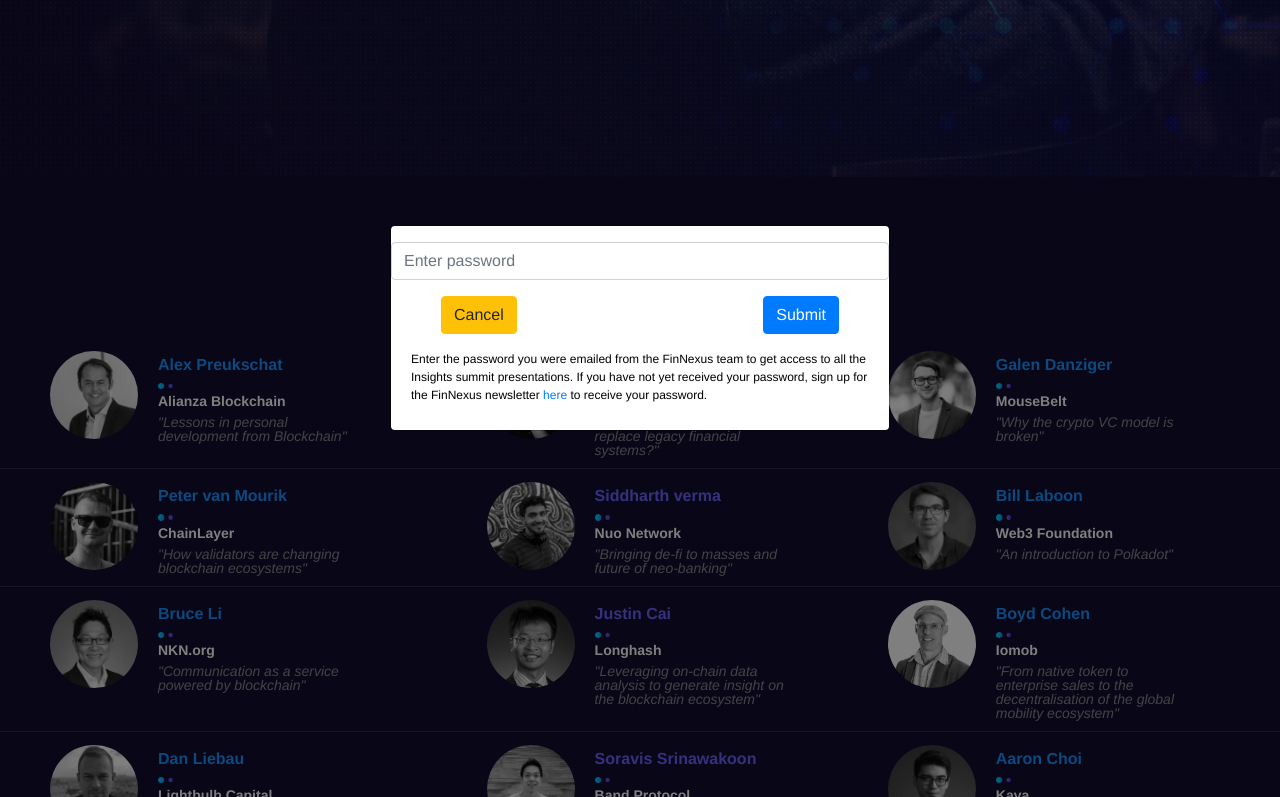
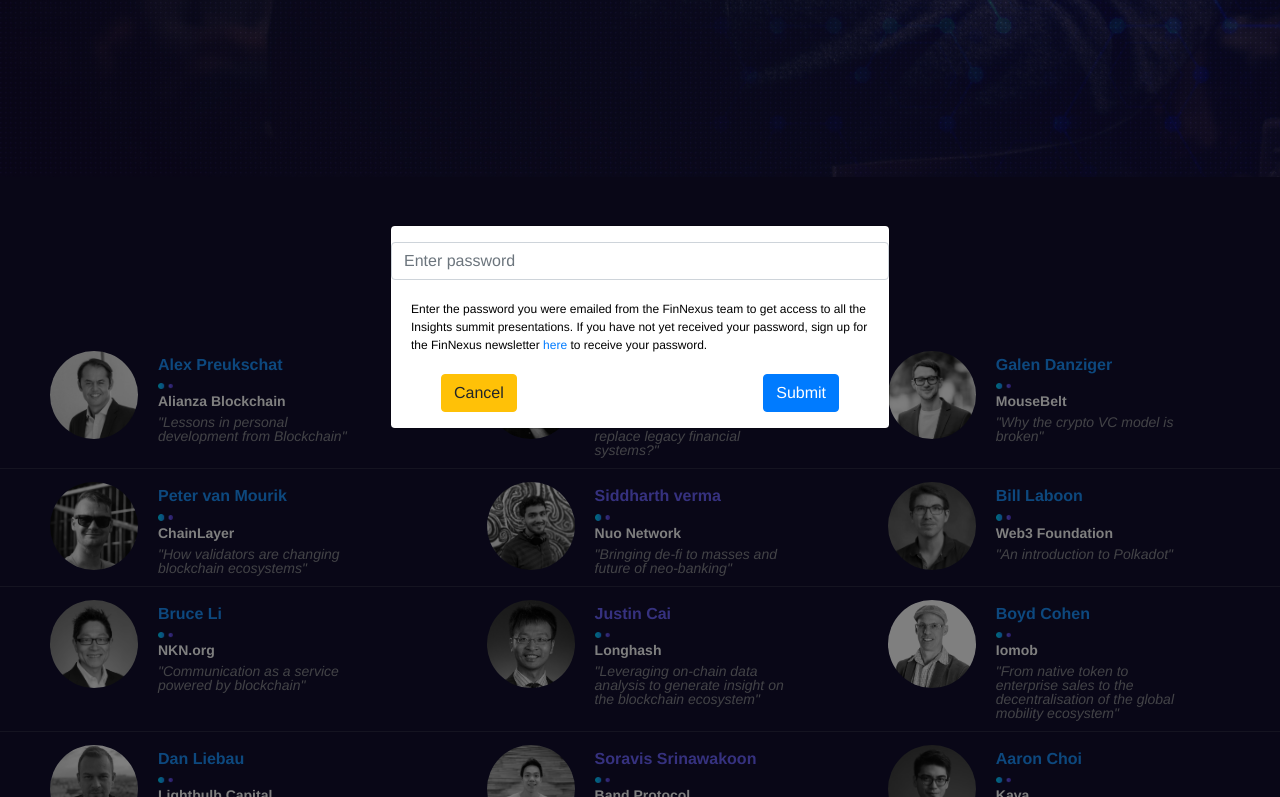
Before and after one commit to Phoenix-Finance/insights.finnexus_web, a plain HTML site: page index.html in a window 1280 px wide. Both pictures are taken after a click on the element 227 px from the left and 1020 px from the top of the page. Shown: the part 623-1420 px from the top of the page. Drawn offline with Linux system fonts and the light colour scheme.

Commit message:
update: -n

```diff
--- a/css/index.css
+++ b/css/index.css
@@ -895,9 +895,9 @@
     color: black;
     font-size: 12px;
     display: block;
-    margin-top: 70px;
+    margin-top: 20px;
     padding: 0 20px;
-    margin-bottom: 10px;
+    margin-bottom: 20px;
     line-height: 1.5;
 }
 
--- a/css/pc.css
+++ b/css/pc.css
@@ -900,9 +900,9 @@
     color: black;
     font-size: 12px;
     display: block;
-    margin-top: 70px;
+    margin-top: 20px;
     padding: 0 20px;
-    margin-bottom: 10px;
+    margin-bottom: 20px;
     line-height: 1.5;
 }
 
--- a/css/phone.css
+++ b/css/phone.css
@@ -955,9 +955,9 @@
     color: black;
     font-size: 12px;
     display: block;
-    margin-top: 70px;
+    margin-top: 20px;
     padding: 0 20px;
-    margin-bottom: 10px;
+    margin-bottom: 20px;
     line-height: 1.5;
 }
 
--- a/js/bingData.js
+++ b/js/bingData.js
@@ -115,12 +115,15 @@
                     <label for="pwd">Password:</label>
                     <input type="password" class="form-control" id="pwd" placeholder="Enter password">
             </div>
-            <button id="cancel" type="submit" class="btn btn-warning">Cancel</button>
-            <button id="submit" type="submit" class="btn btn-primary">Submit</button>
+
             <span class="tip">Enter the password you were emailed from the FinNexus team to get access to all the Insights summit presentations.
             If you have not yet received your password, sign up for the FinNexus newsletter
             <a href="https://mailchi.mp/e135a0f4e0d6/insights_summit" target="_blank">here</a> to receive your password.
             </span>
+
+            <button id="cancel" type="submit" class="btn btn-warning">Cancel</button>
+            <button id="submit" type="submit" class="btn btn-primary">Submit</button>
+
             `
 
             $('.modal-content').html(videoFrame);
```
